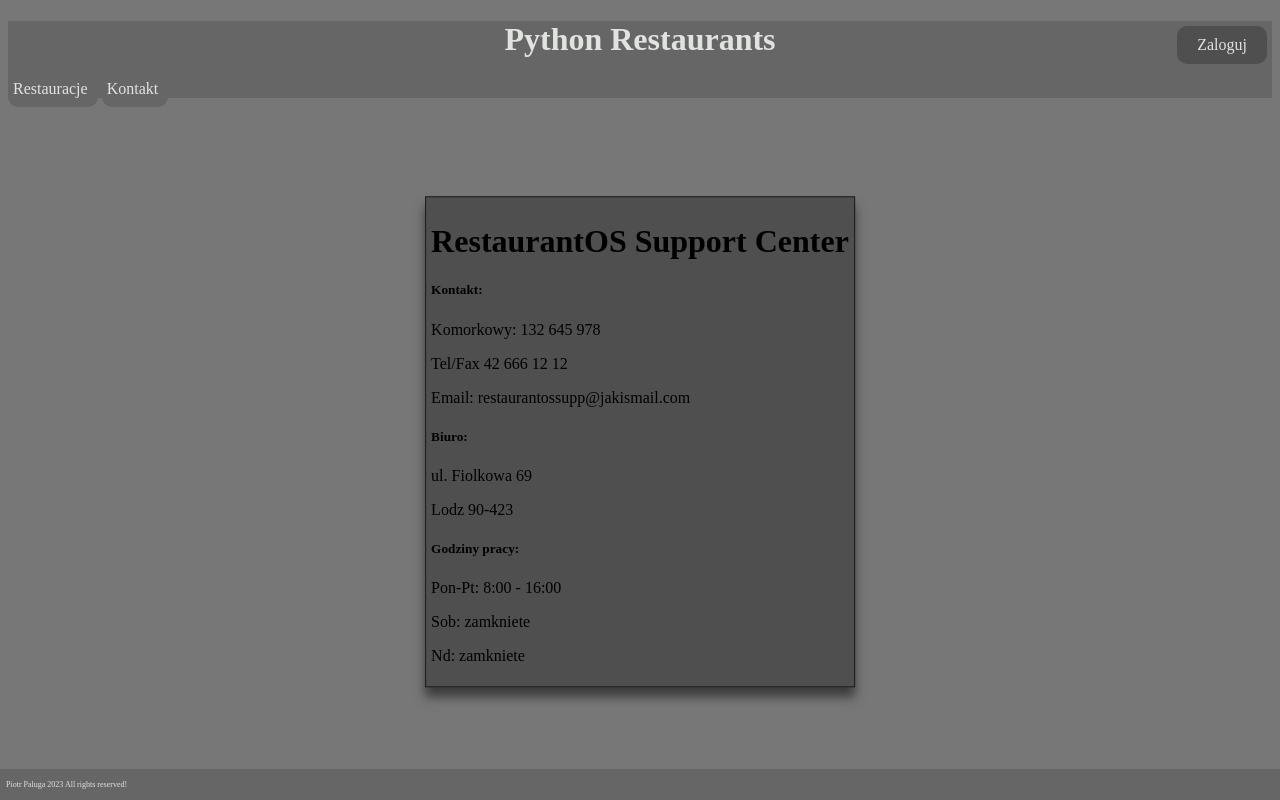
After one commit to PiotrPaluga/Last_project, a Django app: page /support/ in a window 1280 px wide. The commit adds this page. Run offline with Django 4.2, Linux system fonts and the light colour scheme.

```diff
--- a/RestaurantOS/Main/static/style.css
+++ b/RestaurantOS/Main/static/style.css
@@ -31,7 +31,7 @@
 }
 
 #login-button {
-    position: fixed;
+    position: absolute;
     top: 0;
     right: 0;
     background-color: #4f4f4f;
@@ -53,6 +53,7 @@
     padding: 30px 0;
     background: url("obraz.jpg") center;
     border: 1px solid #1b1b1b;
+    box-shadow: 0 0 10px rgba(0, 0, 0, 0.5);
 }
 
 .res-div a {
@@ -61,18 +62,11 @@
     font-size: 24px;
     color: #1b1b1b;
     font-weight: bold;
-    text-shadow: 2px 2px 4px rgba(0, 0, 0, 0.5);
+    text-shadow: 4px 4px 8px #e0e3e0;
 }
 
-body{
+body {
     background-color: #777777;
-}
-
-.contentblock {
-    position: relative;
-    width: 100%;
-    display: flex;
-    flex-direction: column;
 }
 
 #res-name {
@@ -81,8 +75,42 @@ body{
 }
 
 .restaurant-view {
+    position: relative;
     display: flex;
     flex-direction: row;
     justify-content: space-around;
-    background-color: #006b1b;
+    background-color: #4f4f4f;
+    border: solid 1px #1b1b1b;
+    box-shadow: 0 0 10px rgba(0, 0, 0, 0.5);
 }
+
+
+.reserv-btn {
+    position: absolute;
+    bottom: 3%;
+    left: 50%;
+    transform: translate(-50%, 0);
+    text-decoration: none;
+    color: #e0e3e0;
+    border: solid 1px #000000;
+    border-radius: 10px;
+    background-color: #222222;
+    padding: 5px 10px;
+}
+
+.center-div {
+    box-shadow: 0 10px 10px rgba(0, 0, 0, 0.5);
+    background-color: #4f4f4f;
+    border: solid 1px #1b1b1b;
+    padding: 5px;
+    position: absolute;
+    left: 50%;
+    transform: translate(-50%, 20%);
+}
+
+.center-div #submit {
+    position: relative;
+    bottom: 3%;
+    left: 50%;
+    transform: translate(-50%, 0);
+}
--- a/RestaurantOS/Main/templates/base.html
+++ b/RestaurantOS/Main/templates/base.html
@@ -10,15 +10,13 @@
 
 <div class="header">
     <h1 id="main-title">Python Restaurants</h1>
-    <a href="" class="header-btn">Restauracje</a>
-    <a href="" class="header-btn">Kontakt</a>
+    <a href="/" class="header-btn">Restauracje</a>
+    <a href="/support/" class="header-btn">Kontakt</a>
     <a href="" id="login-button">Zaloguj</a>
 </div>
 
-<div class="contentblock">
     {% block content %}
     {% endblock %}
-</div>
 
 <footer class="footer">
     <p>Piotr Paluga 2023 All rights reserved!</p>
--- /dev/null
+++ b/RestaurantOS/Main/templates/support.html
@@ -0,0 +1,18 @@
+{% extends "base.html" %}
+
+{% block content %}
+<div class="center-div">
+    <h1>RestaurantOS Support Center</h1>
+    <h5>Kontakt:</h5>
+    <p>Komorkowy: 132 645 978</p>
+    <p>Tel/Fax 42 666 12 12</p>
+    <p>Email: restaurantossupp@jakismail.com</p>
+    <h5>Biuro:</h5>
+    <p>ul. Fiolkowa 69</p>
+    <p>Lodz 90-423</p>
+    <h5>Godziny pracy:</h5>
+    <p>Pon-Pt: 8:00 - 16:00</p>
+    <p>Sob: zamkniete</p>
+    <p>Nd: zamkniete</p>
+</div>
+{% endblock %}
--- a/RestaurantOS/Main/views.py
+++ b/RestaurantOS/Main/views.py
@@ -1,13 +1,41 @@
 from django.views import View
-from django.shortcuts import render
-from .models import Restaurant, Reservation, Hours, Guest, Tables
+from django.shortcuts import render, HttpResponse
+from .models import Restaurant, Reservation, Hours, Tables
+from .forms import ReservationForm
+
 
 class MainView(View):
     def get(self, request):
         restaurants = Restaurant.objects.all()
         return render(request, "restaurants.html", {'restaurants': restaurants})
 
+
 class RestaurantView(View):
     def get(self, request, restaurant_id):
         restaurant = Restaurant.objects.get(id=restaurant_id)
         return render(request, "restaurant-view.html", {'restaurant': restaurant})
+
+
+def reservation_view(request, restaurant_id):
+    restaurant = Restaurant.objects.get(id=restaurant_id)
+    if request.method == 'POST':
+        form = ReservationForm(request.POST)
+        if form.is_valid():
+            name = form.cleaned_data['name']
+            participants = form.cleaned_data['participants']
+            date = form.cleaned_data['date']
+            hour = form.cleaned_data['hour']
+            new_res = Reservation(restaurant_id=restaurant_id, guest=name, table_id=1, date=date,
+                                  participants=participants, start=hour)
+            new_res.save()
+            return render(request, 'reservation-view.html', {'restaurant': restaurant,
+                                                             'name': name, 'participants': participants, 'date': date,
+                                                             'hour': hour})
+    else:
+        form = ReservationForm()
+    return render(request, 'reservation-view.html', {'form': form, 'restaurant': restaurant})
+
+
+class SupportView(View):
+    def get(self, request):
+        return render(request, "support.html")
--- a/RestaurantOS/RestaurantOS/urls.py
+++ b/RestaurantOS/RestaurantOS/urls.py
@@ -16,7 +16,7 @@ Including another URLconf
 """
 from django.contrib import admin
 from django.urls import path
-from Main.views import MainView, RestaurantView
+from Main.views import MainView, RestaurantView, SupportView, reservation_view
 from django.conf import settings
 from django.conf.urls.static import static
 
@@ -24,6 +24,8 @@ urlpatterns = [
     path('admin/', admin.site.urls),
     path('', MainView.as_view(), name='base-view'),
     path('restaurant/<int:restaurant_id>/', RestaurantView.as_view()),
+    path('support/', SupportView.as_view(), name="support"),
+    path('restaurant/<int:restaurant_id>/reservation', reservation_view),
 ]
 
 if settings.DEBUG:
```
Also changed, not shown: RestaurantOS/Main/forms.py (added, +8 -0 lines), RestaurantOS/Main/models.py (+9 -14 lines), RestaurantOS/Main/templates/reservation-view.html (added, +21 -0 lines), RestaurantOS/Main/templates/restaurant-view.html (+10 -3 lines), RestaurantOS/Main/migrations/0002_alter_reservation_guest_delete_guest.py (added), RestaurantOS/Main/migrations/0003_reservation_date_reservation_end_and_more.py (added).
